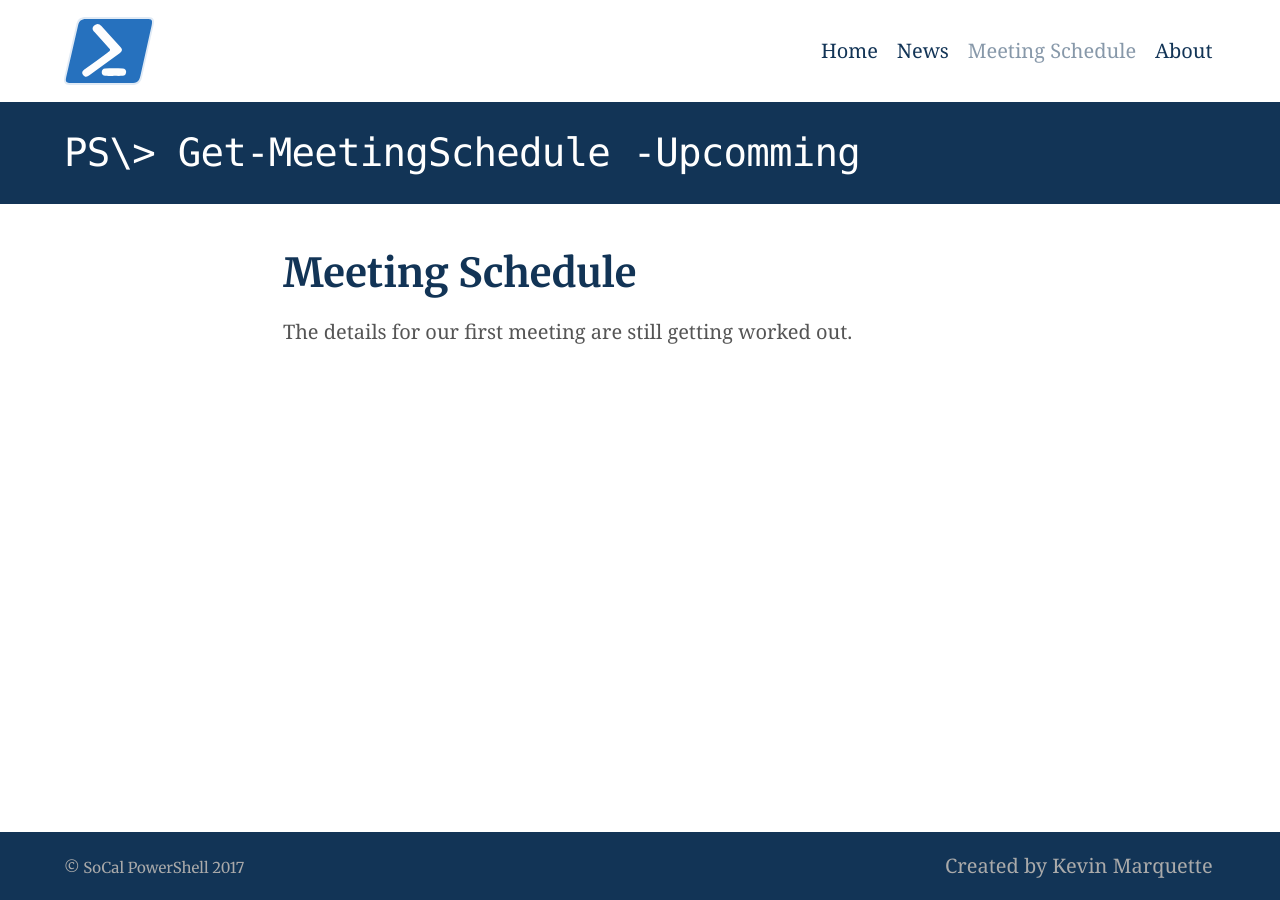
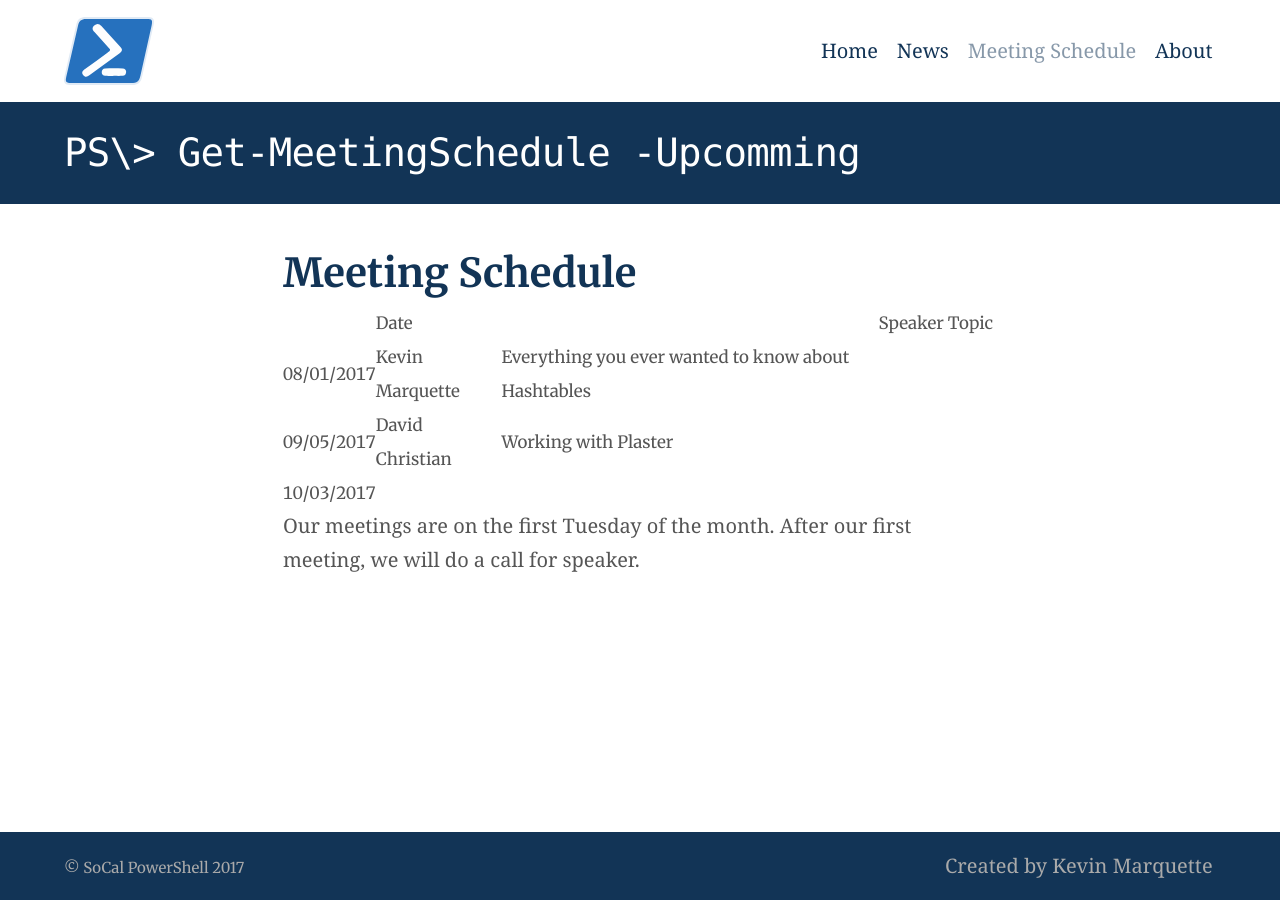
Before and after one commit to SoCalPowerShell/SoCalPowerShell.github.io, a Jekyll site: the page built from schedule.md, in a window 1280 px wide. Built offline with Jekyll 4.4.1, drawn with Linux system fonts in a browser that asks for light colours.

Commit message:
updated schedule

```diff
--- a/schedule.md
+++ b/schedule.md
@@ -3,4 +3,9 @@ title: Meeting Schedule
 feature_text: Get-MeetingSchedule -Upcomming
 ---
 
-The details for our first meeting are still getting worked out.
+|| Date || Speaker || Topic ||
+| 08/01/2017 | Kevin Marquette | Everything you ever wanted to know about Hashtables |
+| 09/05/2017 | David Christian | Working with Plaster |
+| 10/03/2017 | | |
+
+Our meetings are on the first Tuesday of the month. After our first meeting, we will do a call for speaker.
```
